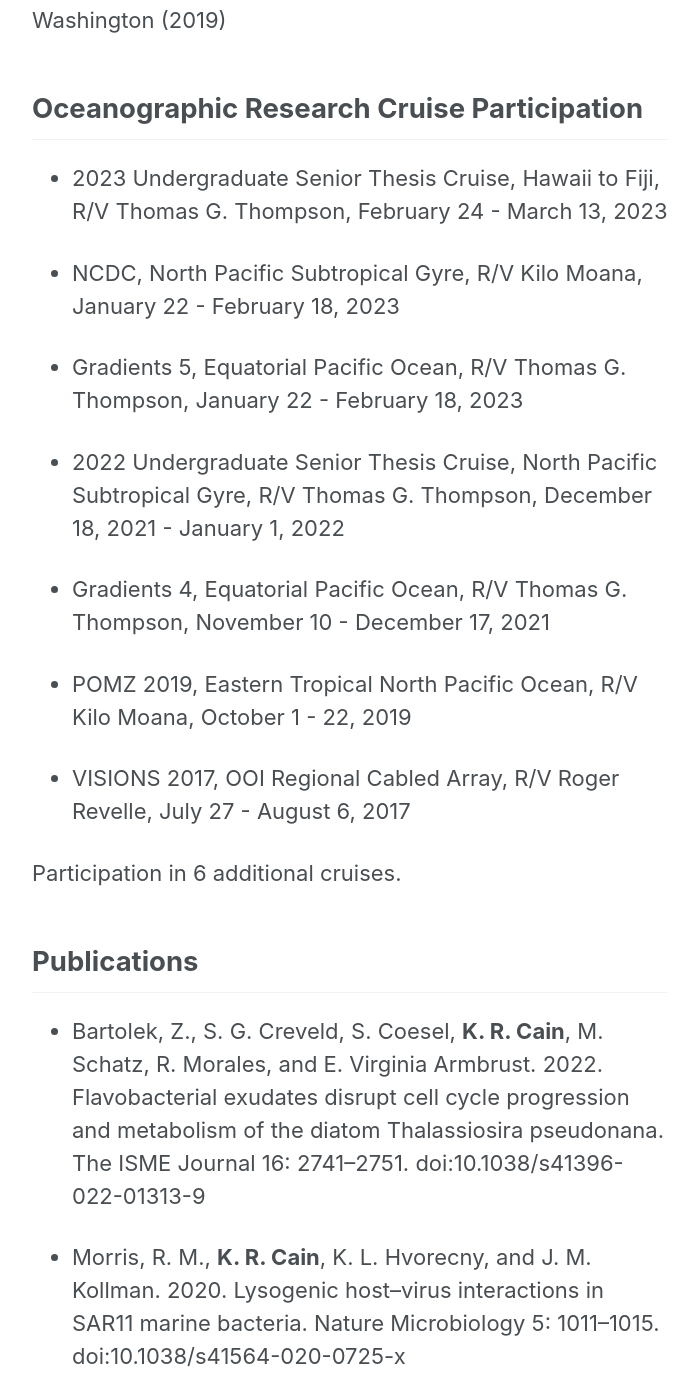
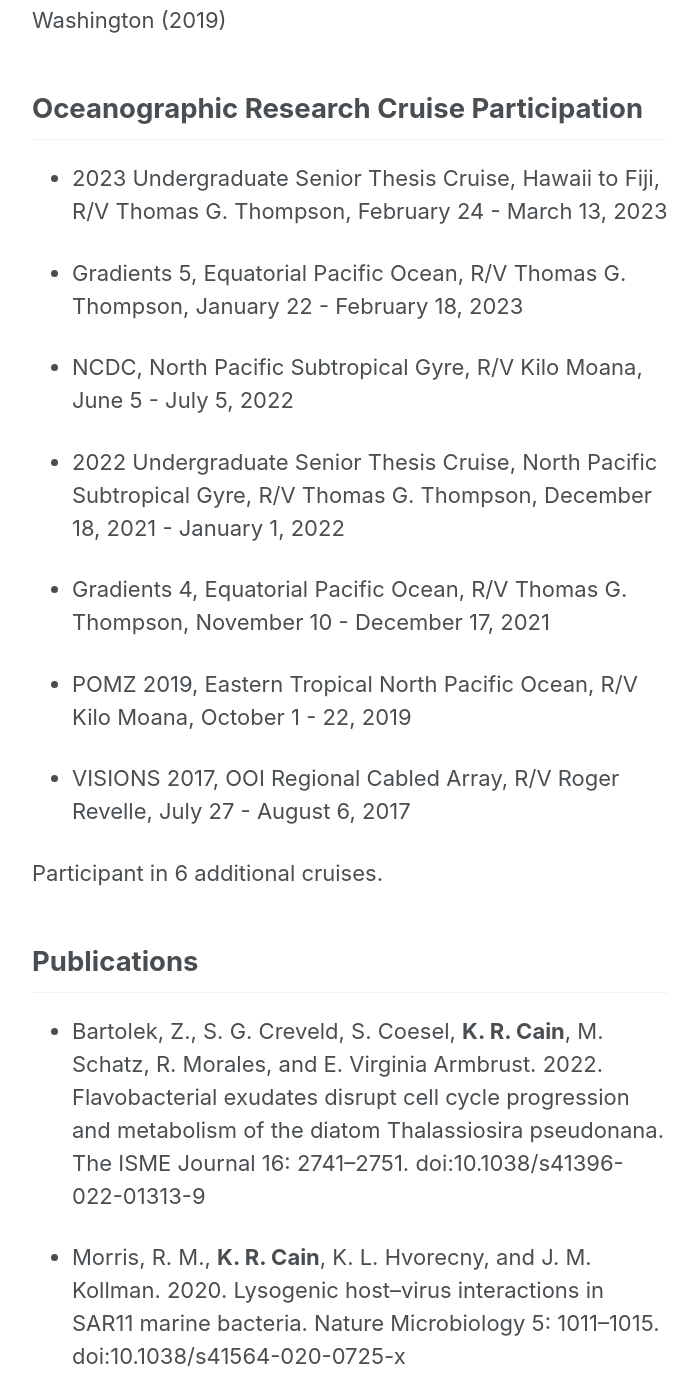
Before and after one commit to armbrustlab/armbrustlab.github.io, a Jekyll site: the page built from collections/_people/cain.md, in a window 1280 px wide and 1400 px high, scrolled down 993 px. Shown: the whole window, without its empty margins (290-988 px from the left). Built offline with Jekyll 4.4.1, drawn with Linux system fonts in a browser that asks for light colours; nearby versions of some CDN libraries.

Commit message:
Update cain.md

```diff
--- a/collections/_people/cain.md
+++ b/collections/_people/cain.md
@@ -15,9 +15,9 @@ BSc, Magna Cum Laude, Oceanography, University of Washington (2019)
 ## Oceanographic Research Cruise Participation
 * 2023 Undergraduate Senior Thesis Cruise, Hawaii to Fiji, R/V Thomas G. Thompson, February 24 - March 13, 2023
 
-* NCDC, North Pacific Subtropical Gyre, R/V Kilo Moana, January 22 - February 18, 2023
+* Gradients 5, Equatorial Pacific Ocean, R/V Thomas G. Thompson, January 22 - February 18, 2023
 
-* Gradients 5, Equatorial Pacific Ocean, R/V Thomas G. Thompson, January 22 - February 18, 2023
+* NCDC, North Pacific Subtropical Gyre, R/V Kilo Moana, June 5 - July 5, 2022
 
 * 2022 Undergraduate Senior Thesis Cruise, North Pacific Subtropical Gyre, R/V Thomas G. Thompson, December 18, 2021 - January 1, 2022
 
@@ -27,7 +27,7 @@ BSc, Magna Cum Laude, Oceanography, University of Washington (2019)
 
 * VISIONS 2017, OOI Regional Cabled Array, R/V Roger Revelle, July 27 - August 6, 2017
 
-Participation in 6 additional cruises.
+Participant in 6 additional cruises.
 
 ## Publications
 * Bartolek, Z., S. G. Creveld, S. Coesel, **K. R. Cain**, M. Schatz, R. Morales, and E. Virginia Armbrust. 2022. Flavobacterial exudates disrupt cell cycle progression and metabolism of the diatom Thalassiosira pseudonana. The ISME Journal 16: 2741–2751. doi:10.1038/s41396-022-01313-9
```
